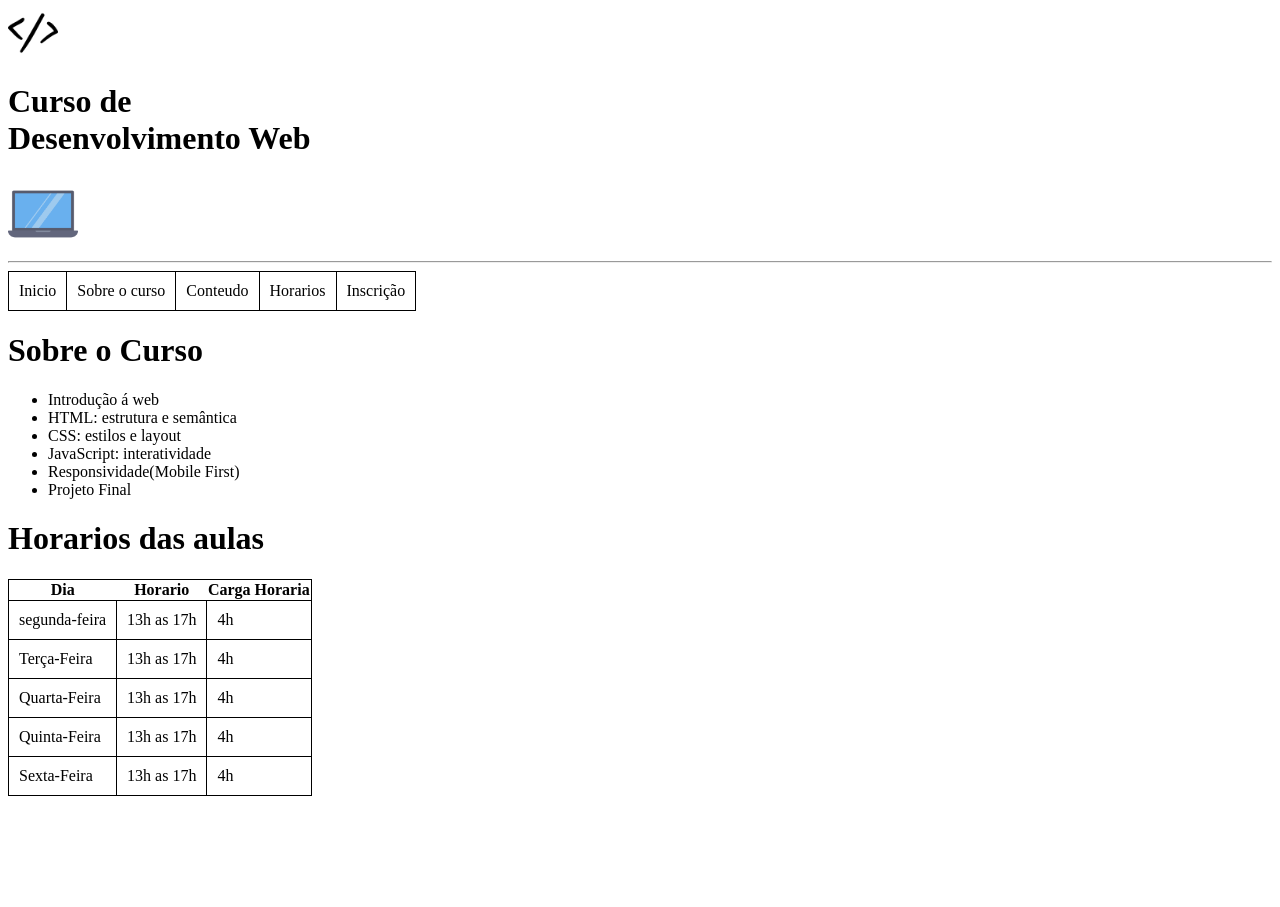
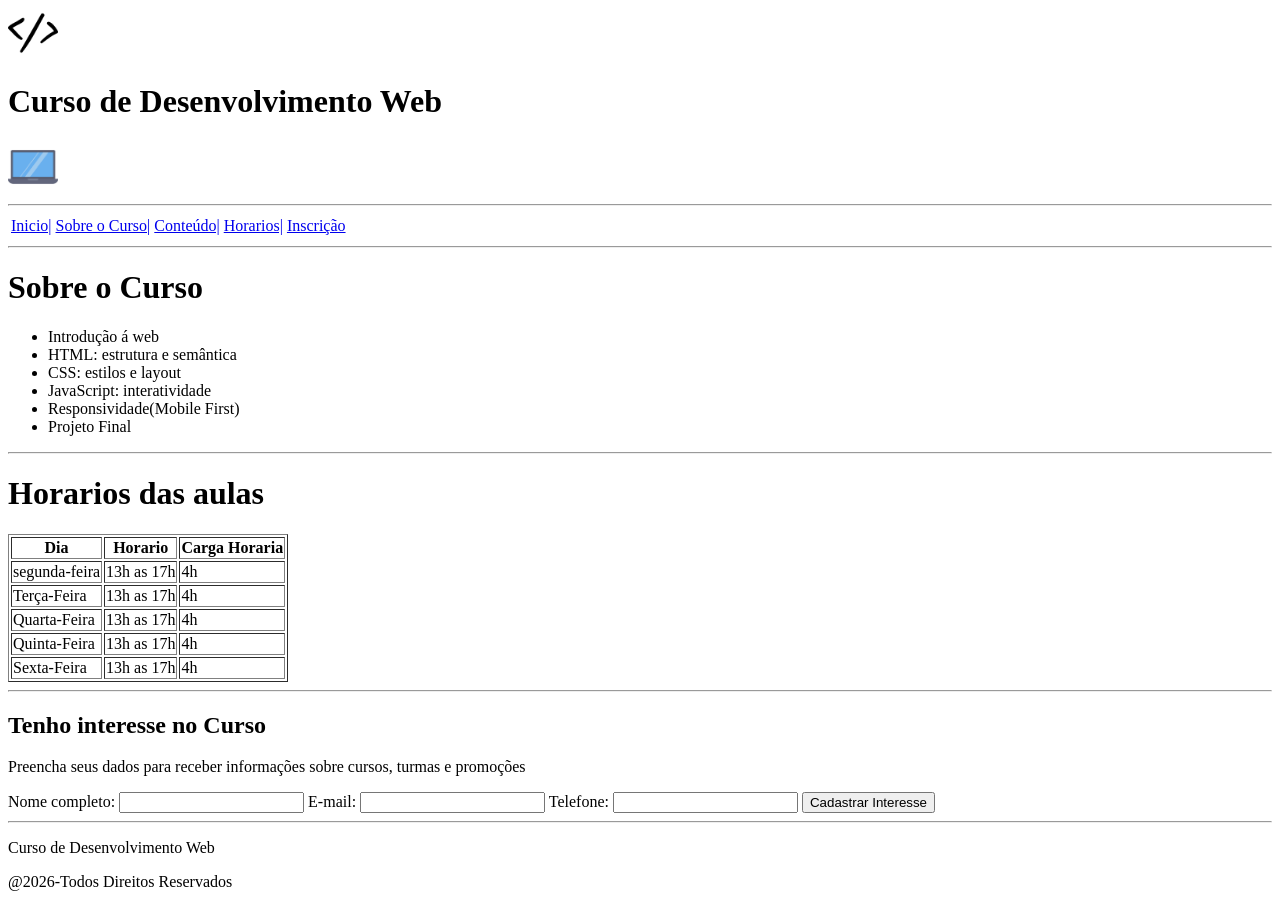
Before and after one commit to AYAM-XXX/Desenvolvimento-Web, a plain HTML site: page html_projects/atividades/SlideAtv/index.html in a window 1280 px wide. Before the commit the page ends 804 px from the top, so only its background shows below. Drawn offline with Linux system fonts and the light colour scheme.

Commit message:
add atividades

```diff
--- /dev/null
+++ b/fundamentos CSS/classes_css/css/style.css
@@ -0,0 +1,15 @@
+*{
+    margin: 0;
+    bottom: 0;
+}
+
+.card{
+    text-align: left;
+    margin: 3%
+}
+.card h1{
+    font-size: 40px;
+}
+.card p{
+    font-size: 30px;
+}
--- /dev/null
+++ b/fundamentos CSS/css_interno/css/style.css
@@ -0,0 +1,20 @@
+body{
+    background-color: mediumaquamarine;
+
+}
+
+h1{
+    font-size: 50px;
+    color: antiquewhite;
+    -webkit-text-stroke-width: 0.1px;
+    -webkit-text-stroke-color: gray;
+
+}
+p{
+    font-size: 40px;
+    color: whitesmoke;
+}
+
+img{
+    width: 250px;
+}
--- a/html_projects/atividades/SlideAtv/index.html
+++ b/html_projects/atividades/SlideAtv/index.html
@@ -1,41 +1,35 @@
 <!DOCTYPE html>
 <html lang="pt-br">
+
 <head>
     <meta charset="UTF-8">
     <meta name="viewport" content="width=device-width, initial-scale=1.0">
     <title>Curso Desenvolvimento Web</title>
 </head>
+
 <body>
     <header>
         <img src="imagens/image.png" alt="simbolo de codificação" width="50">
-     <h1>Curso de<br>Desenvolvimento Web</h1>
-     <img src="imagens/notebook.png" alt="notebook" width="70">
+        <h1>Curso de Desenvolvimento Web</h1>
+        <img src="imagens/notebook.png" alt="notebook" width="50">
     </header>
     <hr>
-        <style>
-    #navegacao {
-        border: 0px solid black;
-        border-collapse: collapse;
-    }
-    #navegacaotr tr,
-    #navegacao td {
-        border: 1px solid black;
-        padding: 10px;
-    }
-</style>
+    <nav>
         <table id="navegacao">
             <tr>
-            <td>Inicio</td>
+                <td><a href="inicio">Inicio| </a></td>
 
-            <td>Sobre o curso</td>
+                <td><a href="Sobre o Curso">Sobre o Curso| </a></td>
 
-            <td>Conteudo</td>
+                <td><a href="Conteúdo">Conteúdo| </a></td>
 
-            <td>Horarios</td>
+                <td><a href="Horarios">Horarios| </a></td>
 
-            <td>Inscrição</td>
+                <td><a href="Inscrição">Inscrição</a></td>
             </tr>
         </table>
+    </nav>
+<hr>
     <h1>Sobre o Curso</h1>
     <ul>
         <li>Introdução á web</li>
@@ -45,23 +39,11 @@
         <li>Responsividade(Mobile First)</li>
         <li>Projeto Final</li>
     </ul>
+    <hr>
     <h1>Horarios das aulas</h1>
 
-    <style>
-    #horarios {
-        border: 1px solid black;
-        border-collapse: collapse;
-    }
 
-    #horarios tr,
-    #horarios td {
-        border: 1px solid black;
-        padding: 10px;
-    }
-</style>
-
-
-    <table id="horarios">
+    <table id="horarios" border="1">
         <tr>
             <th>Dia</th>
             <th>Horario</th>
@@ -93,9 +75,25 @@
             <td>4h</td>
         </tr>
     </table>
+    <hr>
+    <form action="">
+        <h2>Tenho interesse no Curso</h2>
+        <p>Preencha seus dados para receber informações sobre cursos, turmas e promoções</p>
 
+        <label for="nome">Nome completo: </label>
+        <input type="text" name="cadastro" id="nome">
+        <label for="email">E-mail: </label>
+        <input type="email" name="cadastro" id="email">
+        <label for="telefone">Telefone:</label>
+        <input type="tel" name="cadastro" id="telefone">
 
+        <button type="submit">Cadastrar Interesse</button>
+    </form>
+    <footer>
+        <hr>
+        <p>Curso de Desenvolvimento Web</p>
+        <p>@2026-Todos Direitos Reservados</p>
+    </footer>
+</body>
 
-</table>
-</body>
 </html>
```
Also changed, not shown: fundamentos CSS/classes_css/index.html (added, +15 -0 lines), fundamentos CSS/css_inline/index.html (added, +12 -0 lines), fundamentos CSS/css_interno/index.html (added, +14 -0 lines). Lines whose indentation alone changed are shown as unchanged.
